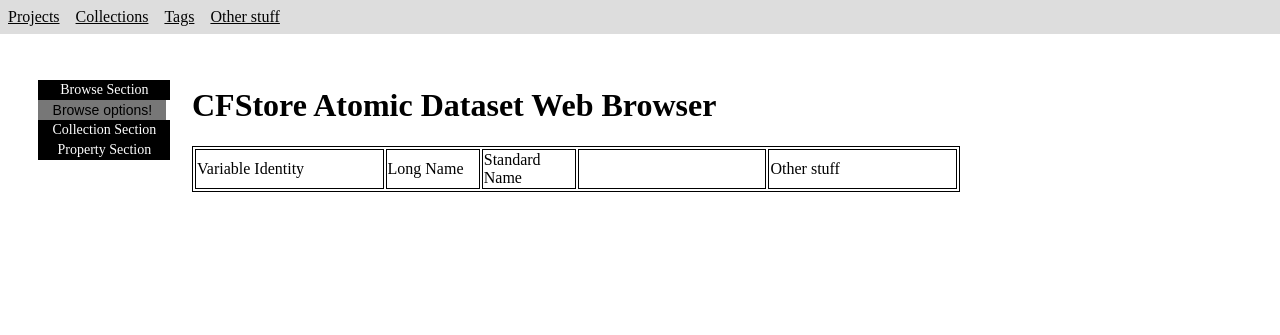
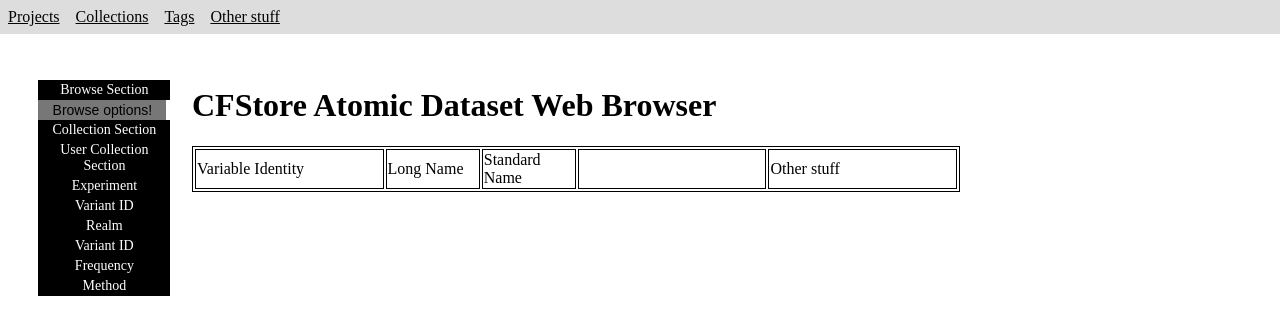
Before and after one commit to NCAS-CMS/cfstore, a Django app: page /cfstoreviewer/demo in a window 1280 px wide; the page is wider, and only the part inside the window is pictured. Shown: the top 335 px of that part. Run offline with Django 4.2, Linux system fonts and the light colour scheme; data that the repository does not hold is empty.

Commit message:
Demo page reordered with new hierarchy

```diff
--- a/cfstoreviewer/templates/demo_view.html
+++ b/cfstoreviewer/templates/demo_view.html
@@ -37,7 +37,7 @@
                 <td width="11%">{{variable.long_name}}</td>
                 <td width="11%">{{variable.standard_name}}</td>
                 <td width="22%"></td>
-                <td width="22%">Other stuff</td>
+                <td width="22%"> <button type="button">Add to "Basket"</button></td>
             </tr>
         </table>
     </button>
@@ -81,9 +81,91 @@
             </table>
           </div>
           {% endfor %}
+          <div class="collapsiblebrowser-title">User Collection Section </div>
+          {% for collection in usercollections %}
+          <button type="button" id="{{collection}}" class="collapsiblebrowser">{{collection.name}} </button>
+          <div class="collapsiblebrowser-content">
+            <table id="collapsibletable">
+                <tr>
+                <td>
+                    <p class="description">
+                    {{collection.description}}
+                    </p>
+                </td>
+                </tr>
+            </table>
+          </div>
+          {% endfor %}
+
+
+
+          <div class="collapsiblebrowser-title">Experiment </div>
+          {% for experiment in collections|getpropertyforsearchbar:'experiment' %}
+          <button type="button" id="{{collection}}" class="collapsiblebrowser">{{experiment}} </button>
+          {% endfor %}
+
+          <div class="collapsiblebrowser-title">Variant ID </div>
+          {% for collection in usercollections %}
+          <button type="button" id="{{collection}}" class="collapsiblebrowser">{{collection.name}} </button>
+          <div class="collapsiblebrowser-content">
+            <table id="collapsibletable">
+                <tr>
+                <td>
+                    <p class="description">
+                    {{collection.description}}
+                    </p>
+                </td>
+                </tr>
+            </table>
+          </div>
+          {% endfor %}
+
+          <div class="collapsiblebrowser-title">Realm </div>
+          {% for realm in collections|getpropertyforsearchbar:'realm' %}
+          <button type="button" id="{{collection}}" class="collapsiblebrowser">{{realm}} </button>
+          {% endfor %}
+
+          <div class="collapsiblebrowser-title">Variant ID </div>
+          {% for variant_id in collections|getpropertyforsearchbar:'variant_id' %}
+          <button type="button" id="{{collection}}" class="collapsiblebrowser">{{variant_id}} </button>
+          {% endfor %}
+
+          <div class="collapsiblebrowser-title">Frequency </div>
+          {% for collection in usercollections %}
+          <button type="button" id="{{collection}}" class="collapsiblebrowser">{{collection.name}} </button>
+          <div class="collapsiblebrowser-content">
+            <table id="collapsibletable">
+                <tr>
+                <td>
+                    <p class="description">
+                    {{collection.description}}
+                    </p>
+                </td>
+                </tr>
+            </table>
+          </div>
+          {% endfor %}
+
+          <div class="collapsiblebrowser-title">Method </div>
+          {% for collection in usercollections %}
+          <button type="button" id="{{collection}}" class="collapsiblebrowser">{{collection.name}} </button>
+          <div class="collapsiblebrowser-content">
+            <table id="collapsibletable">
+                <tr>
+                <td>
+                    <p class="description">
+                    {{collection.description}}
+                    </p>
+                </td>
+                </tr>
+            </table>
+          </div>
+          {% endfor %}
 
         </form>
       </div>
+
+      <!--
       <div class="collapsiblebrowser-title">Property Section </div>
       {% for key, values in collection|demogetallvariableproperties %}
           <tr>
@@ -101,6 +183,7 @@
                 </td>
               </tr>
       {% endfor %}
+            -->
 
 <script>
 var coll = document.getElementsByClassName("collapsible");
--- a/cfstoreviewer/templatetags/tags.py
+++ b/cfstoreviewer/templatetags/tags.py
@@ -90,6 +90,17 @@ def demogetallvariableproperties(collection):
                     properydict[prop].append(value)
     return properydict.items()
 
+@template.defaulttags.register.filter
+def getpropertyforsearchbar(collection,property):
+    db = CFSconfig().db
+    variables = db.retrieve_variable("all", "")
+    experiments = []
+    for variable in variables:
+        for var in variable._proxied.values():
+            value =  var[property]
+            if value not in experiments:
+                experiments.append(value)
+    return experiments
 
 @template.defaulttags.register.filter
 def checkvar(variable, properties):
@@ -173,7 +184,9 @@ def getallvariablecellaxes(collection):
     variables = db.retrieve_variable("all", "")
     allcellmethods = {}
     for var in variables:
+        print("VAR",var)
         cellmethods = var._cell_methods
+        print(cellmethods)
         for cellmethod in cellmethods:
             if isinstance(cellmethod, dict):
                 axes = cellmethod["axes"]
```
Also changed, not shown: cfstoreviewer/templates/variables_view.html (+13 -0 lines).
